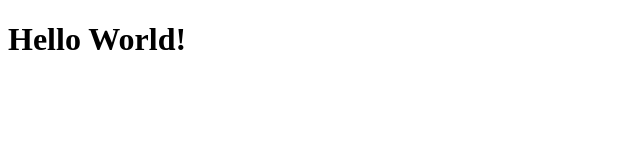
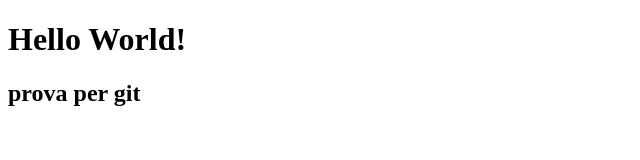
Before and after one commit to Maurizio97/htmlcss-hello, a plain HTML site: page index.html in a window 1280 px wide. Shown: the whole page, without its empty margins (0-640 px from the left). Drawn offline with Linux system fonts and the light colour scheme.

Commit message:
prova per git

```diff
--- a/index.html
+++ b/index.html
@@ -11,6 +11,10 @@
     <header>
         <h1>Hello World!</h1>
     </header>
-
+    <main>
+        <h2>
+            prova per git
+        </h2>
+    </main>
 </body>
 </html>
```
